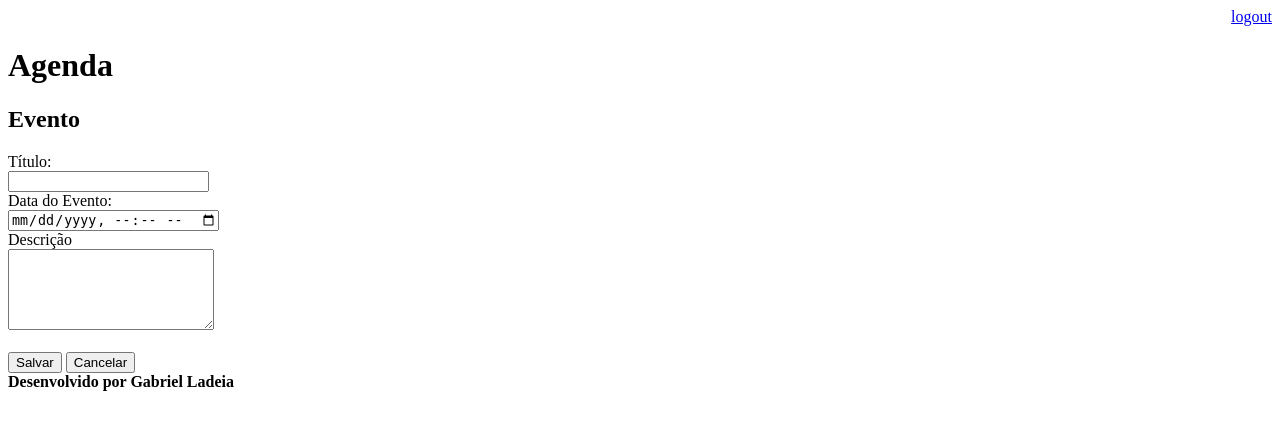
After one commit to la-idea/agenda, a Django app: page /agenda/evento/ in a window 1280 px wide. The commit adds this page. Shown: the top 430 px of the page. Run offline with Django 3.2, Linux system fonts and the light colour scheme; a user stored in the database is signed in.

Commit message:
Incluído template para inserção de eventos na agenda e o git ignore para ignorar arquivos compilados

```diff
--- a/agenda/urls.py
+++ b/agenda/urls.py
@@ -24,5 +24,7 @@ urlpatterns = [
     path('login/', views.login_user),
     path('login/submit', views.submit_login),
     path('logout/', views.logout_user),
+    path('agenda/evento/', views.evento),
+    path('agenda/evento/submit',views.submit_evento),
     path('', views.index),
 ]
--- a/core/views.py
+++ b/core/views.py
@@ -17,8 +17,6 @@ def logout_user(request):
     logout(request)
     return redirect('/')
 
-
-
 def submit_login(request):
     if request.POST:
         username = request.POST.get('username')
@@ -33,8 +31,26 @@ def submit_login(request):
     return redirect('/')
 
 @login_required(login_url='/login/')
+def submit_evento(request):
+    if request.POST:
+        titulo = request.POST.get('titulo')
+        data_evento = request.POST.get('data_evento')
+        descricao = request.POST.get('descricao')
+        usuario = request.user
+        Evento.objects.create(titulo=titulo,
+                              data_event=data_evento,
+                              descricao=descricao,
+                              usuario=usuario)
+
+    return redirect('/')
+
+@login_required(login_url='/login/')
 def lista_eventos(request):
     usuario = request.user
     eventos = Evento.objects.filter(usuario=usuario)
     data = {'eventos' : eventos}
     return render(request, 'agenda.html', data)
+
+@login_required(login_url='/login/')
+def evento(request):
+    return render(request, 'evento.html')
--- a/templates/agenda.html
+++ b/templates/agenda.html
@@ -1,6 +1,9 @@
 {% extends "model-page.html" %}
 {% block content %}
     <h2>Agendamento</h2>
+    <a href="evento/">
+        <button type="button">Novo Evento</button>
+    </a>
     <ul>
         {% for evento in eventos %}
             <li>{{ evento.titulo }} - {{ evento.get_data_event }}</li>
--- /dev/null
+++ b/templates/evento.html
@@ -0,0 +1,26 @@
+{% extends "model-page.html" %}
+{% block content %}
+
+<h2>Evento</h2>
+    <form action="submit" method="POST">{% csrf_token %}
+    <label>Título:</label>
+    <br>
+    <input type="text" name="titulo" size="22">
+    <br>
+    <label>Data do Evento:</label>
+    <br>
+    <input type="datetime-local" name="data_evento" size="22">
+    <br>
+    <label>Descrição</label>
+    <br>
+    <textarea name="descricao" rows="5" cols="23"></textarea>
+    <br>
+    <br>
+    <button type="submit">Salvar</button>
+    <a href="/">
+        <button type="button">Cancelar</button>
+    </a>
+    <br>
+</form>
+
+{% endblock %}
```
Also changed, not shown: core/migrations/0001_initial.py (added), core/migrations/0002_evento_usuario.py (added), db.sqlite3, 1 other file.
